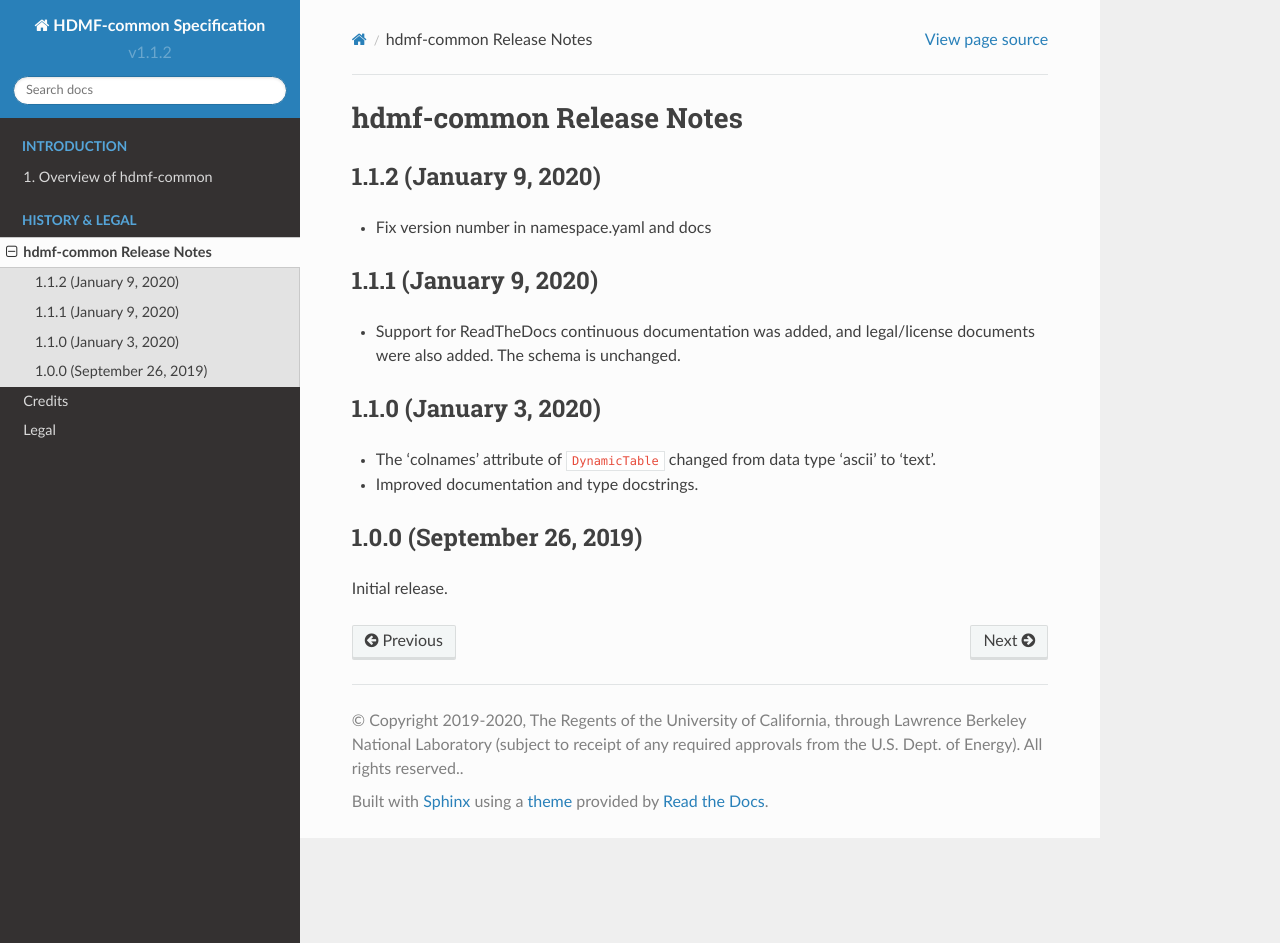
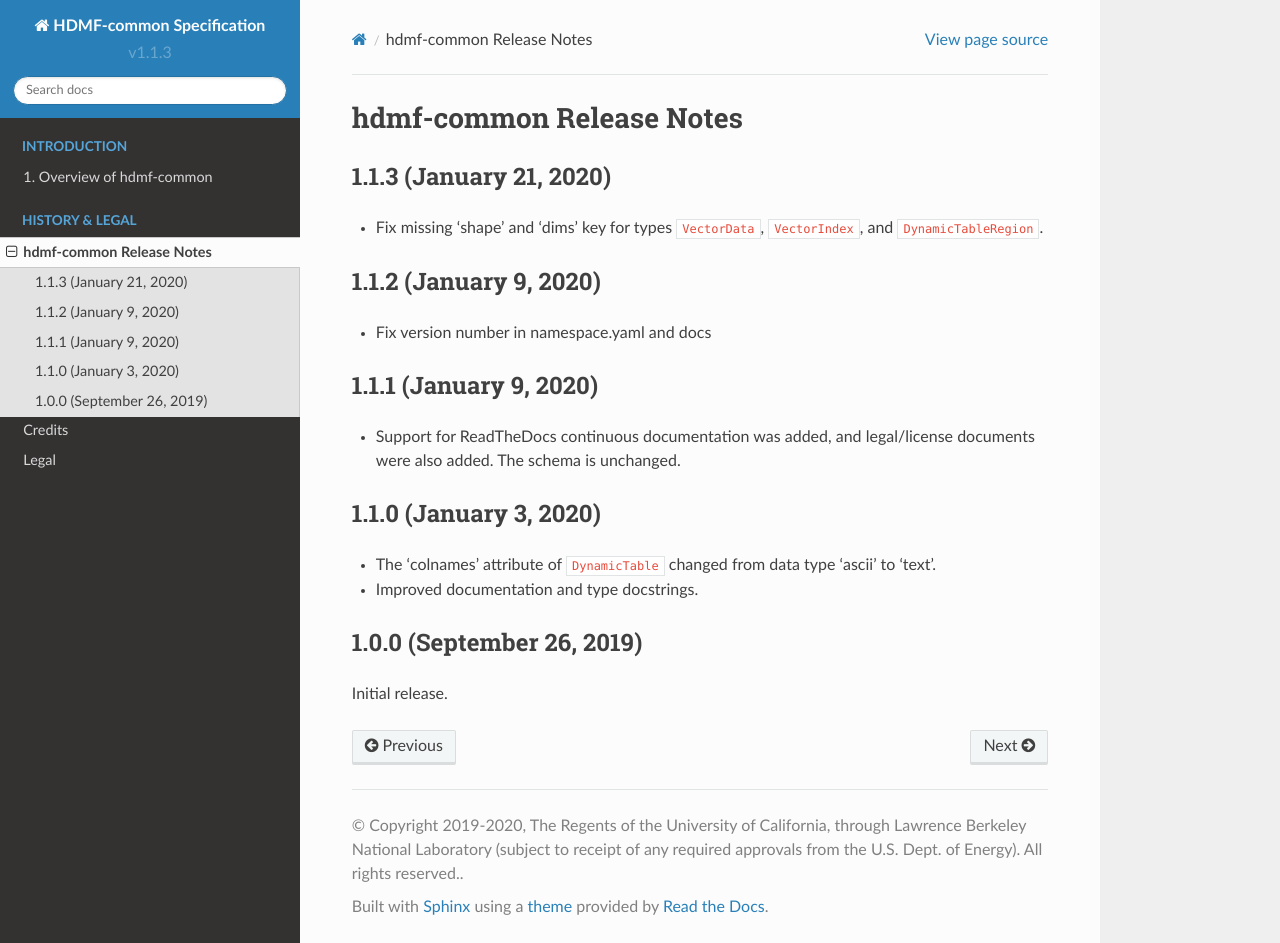
Before and after one commit to hdmf-dev/hdmf-common-schema, a Sphinx documentation site: the page built from docs/source/format_release_notes.rst, in a window 1280 px wide and 943 px high. Built offline with Sphinx 7.4.7 and the Read the Docs theme 2.0.0, drawn with Linux system fonts in a browser that asks for light colours.

Commit message:
Add dims and shape to VectorData, VectorIndex, DynamicTableRegion (#17)
* Add dims and shape to VectorData, VectorIndex, DynamicTableRegion

* Update release notes for 1.1.3

```diff
--- a/docs/source/conf.py
+++ b/docs/source/conf.py
@@ -83,9 +83,9 @@
 # built documents.
 #
 # The short X.Y version.
-version = 'v1.1.2'
+version = 'v1.1.3'
 # The full version, including alpha/beta/rc tags.
-release = 'v1.1.2'
+release = version
 
 # The language for content autogenerated by Sphinx. Refer to documentation
 # for a list of supported languages.
--- a/docs/source/format_release_notes.rst
+++ b/docs/source/format_release_notes.rst
@@ -1,5 +1,10 @@
 hdmf-common Release Notes
 =========================
+
+1.1.3 (January 21, 2020)
+------------------------
+
+- Fix missing 'shape' and 'dims' key for types ``VectorData``, ``VectorIndex``, and ``DynamicTableRegion``.
 
 1.1.2 (January 9, 2020)
 -----------------------
```
Also changed, not shown: 2 other files.
